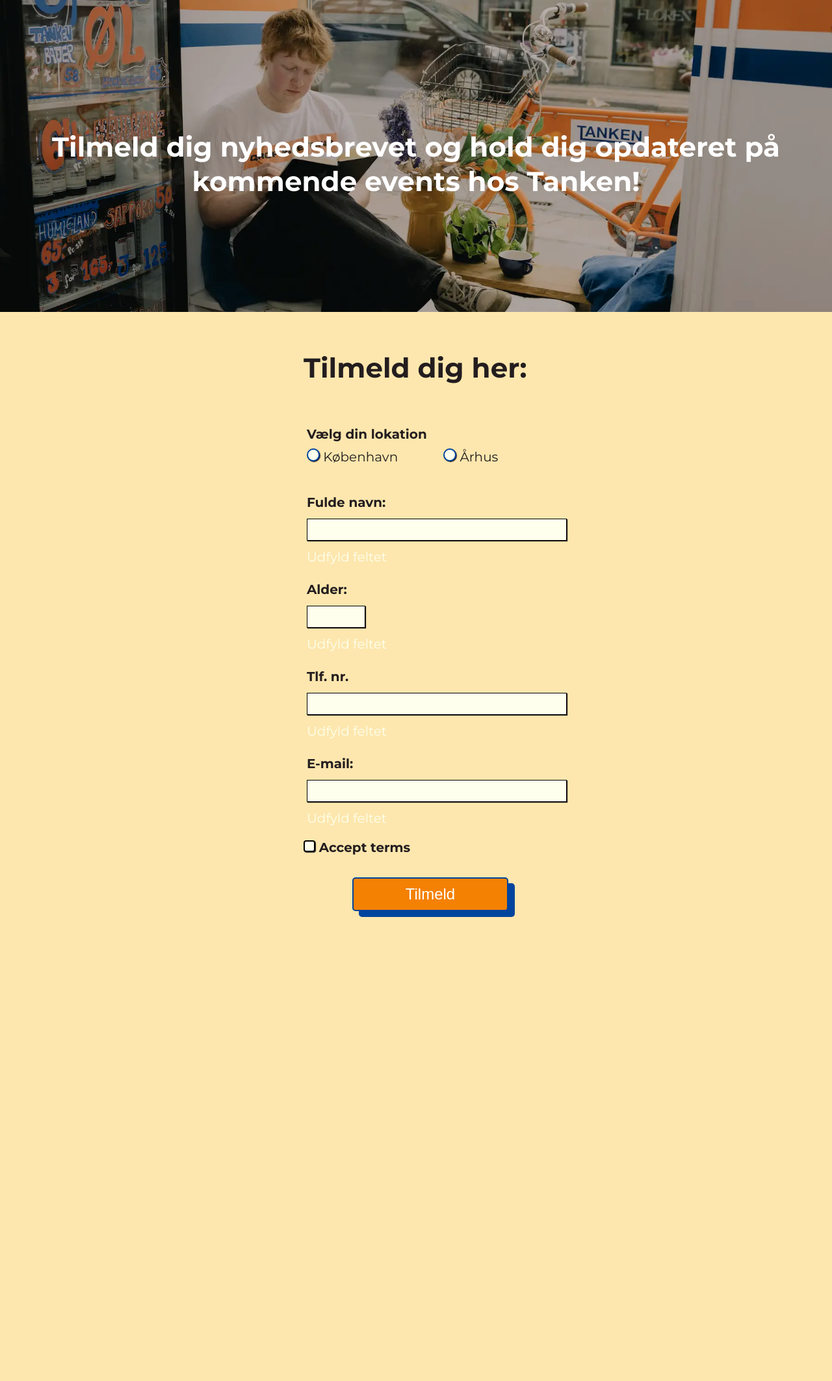
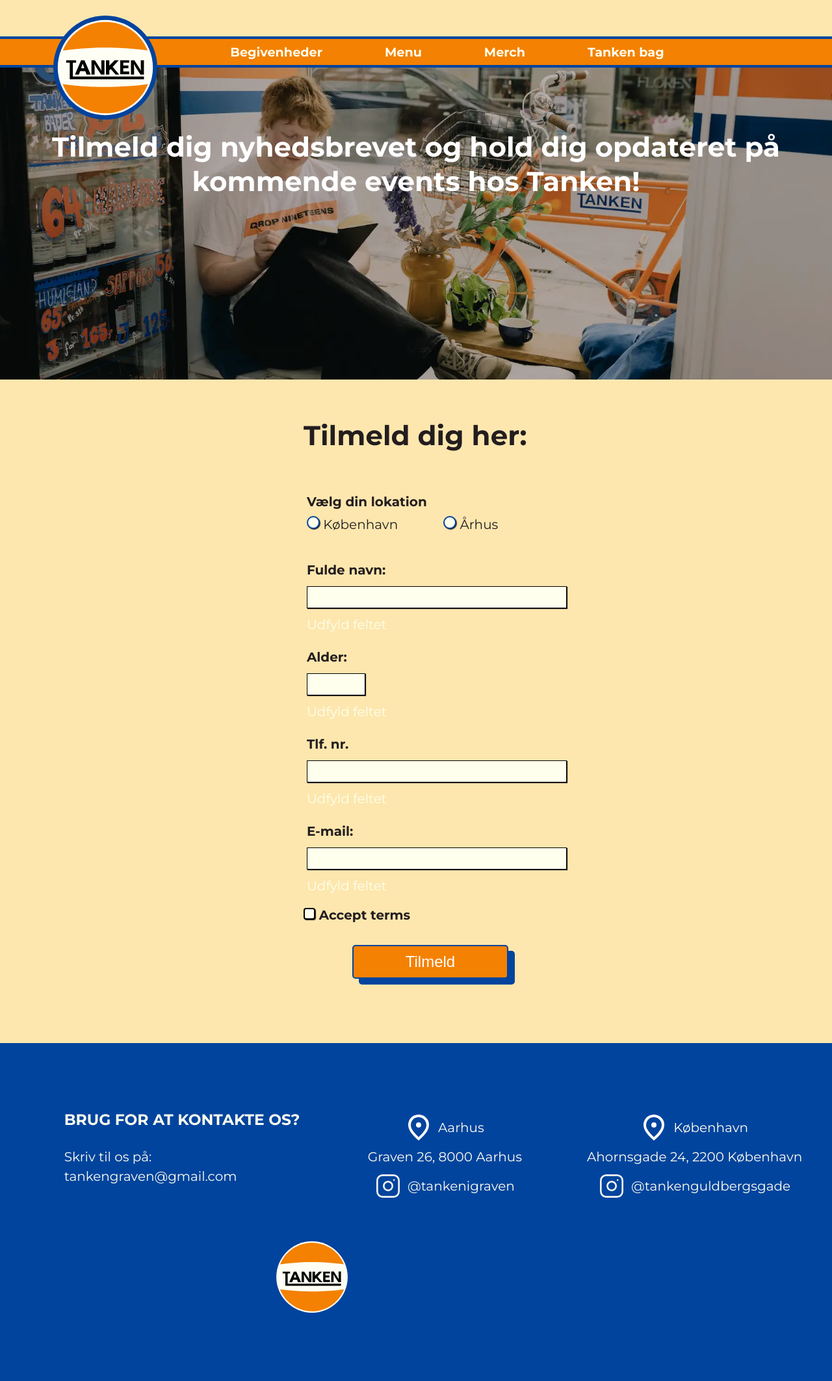
Before and after one commit to ErikFL66/tanken, a plain HTML site: page forms.html in a window 1280 px wide. Shown: the whole page at 65% size. Before the commit the page ends 1431 px from the top, so only its background shows below. Drawn offline with Linux system fonts and the light colour scheme; a web font is replaced by a local one.

Commit message:
final push

```diff
--- a/forms.css
+++ b/forms.css
@@ -1,3 +1,6 @@
+header {
+  z-index: 100;
+}
 .formsimg {
   width: 100%;
   height: 400px;
@@ -5,6 +8,7 @@
   filter: brightness(80%);
   position: relative;
   margin-bottom: 20px;
+  z-index: -100;
 }
 
 .formsh1 {
--- a/forms.html
+++ b/forms.html
@@ -13,9 +13,39 @@
     <link rel="stylesheet" href="tankenbag.css">
     <link rel="stylesheet" href="style.css">
     <link rel="stylesheet" href="forms.css">
+    <link rel="icon" type="image/x-icon" href="img/icons/favicon.svg">
 </head>
 
 <body>
+    <header>
+        <div>
+            <nav>
+                <div class="navgrid-1_1 menu">
+
+                    <div class="navcolor">
+                        <div class="logonav navorder">
+                            <img src="img/icons/logo.svg" alt="tanklogo">
+                        </div>
+                        <a class="navlink" href="begivenheder.html">Begivenheder</a>
+                        <a class="navlink" href="menu.html">Menu</a>
+                        <a class="navlink" href="merch.html">Merch</a>
+                        <a class="navlink" href="tankenbag.html">Tanken bag</a>
+                    </div>
+                </div>
+                <div class="mob-navgrid-1_1">
+                    <div id="logomobil">
+                        <img src="img/icons/logo.svg" alt="tanklogo">
+                    </div>
+                    <button class="burger" aria-label="burger menu">
+                        <span class="line"></span>
+                        <span class="line"></span>
+                        <span class="line"></span>
+                    </button>
+
+                </div>
+            </nav>
+        </div>
+    </header>
     <section>
         <div class="formsimg">
             <img src="img/images/gal_2.webp" alt="frontbillede">
@@ -82,7 +112,74 @@
             </form>
         </article>
     </section>
+    <footer>
+        <div class="lokationersamletfooter">
+            <!------------- kontaktoplysninger Graven  -------------->
+            <div class="footer_sektioner">
+                <div class="flex_footer">
+                    <a href="https://www.google.com/maps/place/Graven+26,+8000+Aarhus/@56.1588877,10.2099318,17z/data=!3m1!4b1!4m6!3m5!1s0x464c3f96f285d21f:0x2122ec542324ea89!8m2!3d56.1588877!4d10.2099318!16s%2Fg%2F11bw3y7h2d?entry=ttu&g_ep=EgoyMDI2MDUxNy4wIKXMDSoASAFQAw%3D%3D"
+                        target="_blank">
+                        <img src="img/icons/location_icon.svg" alt="lokationaarhus">
+                    </a>
+                    <p>Aarhus</p>
+                </div>
+                <div>
+                    <a href="https://www.google.com/maps/place/Graven+26,+8000+Aarhus/@56.1588877,10.2099318,17z/data=!3m1!4b1!4m6!3m5!1s0x464c3f96f285d21f:0x2122ec542324ea89!8m2!3d56.1588877!4d10.2099318!16s%2Fg%2F11bw3y7h2d?entry=ttu&g_ep=EgoyMDI2MDUxNy4wIKXMDSoASAFQAw%3D%3D"
+                        target="_blank">Graven 26, 8000 Aarhus</a>
+                </div>
+                <div class="flex_footer">
+                    <a href="https://www.instagram.com/tankenigraven/" target="_blank">
+                        <img src="img/icons/ig-logo.svg" alt="insta-aarhus">
+                    </a>
 
+                    <a href="https://www.instagram.com/tankenigraven/" target="_blank">@tankenigraven</a>
+                </div>
+
+            </div>
+            <!------------- kontaktoplysninger Guldbergsgade  -------------->
+
+            <div class="footer_sektioner">
+                <div class="flex_footer">
+                    <a href="https://www.google.com/maps/place/Ahornsgade+24,+2200+K%C3%B8benhavn/@55.6915213,12.5560949,17z/data=!3m1!4b1!4m6!3m5!1s0x465253aa6337287b:0x42575797dadedcb5!8m2!3d55.6915183!4d12.5586698!16s%2Fg%2F11rg654gdr?entry=ttu&g_ep=EgoyMDI2MDUxNy4wIKXMDSoASAFQAw%3D%3D"
+                        target="_blank">
+                        <img src="img/icons/location_icon.svg" alt="lokationkbh">
+                    </a>
+                    <p>København</p>
+                </div>
+                <div>
+                    <a href="https://www.google.com/maps/place/Ahornsgade+24,+2200+K%C3%B8benhavn/@55.6915213,12.5560949,17z/data=!3m1!4b1!4m6!3m5!1s0x465253aa6337287b:0x42575797dadedcb5!8m2!3d55.6915183!4d12.5586698!16s%2Fg%2F11rg654gdr?entry=ttu&g_ep=EgoyMDI2MDUxNy4wIKXMDSoASAFQAw%3D%3D"
+                        target="_blank">Ahornsgade 24, 2200 København</a>
+                </div>
+
+                <div class="flex_footer">
+                    <a href="https://www.instagram.com/tankenguldbergsgade/" target="_blank">
+                        <img src="img/icons/ig-logo.svg" alt="insta-aarhus">
+                    </a>
+
+                    <a href="https://www.instagram.com/tankenguldbergsgade/" target="_blank">@tankenguldbergsgade</a>
+                </div>
+            </div>
+
+        </div>
+        <!------------- opdelings-streg  -------------->
+        <div>
+            <span class="footerline"></span>
+        </div>
+        <!------------- kontaktoplysninger Mail  -------------->
+        <div>
+            <div class="footer_sektioner">
+                <div>
+                    <h3>BRUG FOR AT KONTAKTE OS?</h3>
+                    <p>Skriv til os på:</p>
+                    <a href="tankengraven@gmail.com">tankengraven@gmail.com</a>
+                </div>
+            </div>
+            <div class="footer_sektioner">
+                <img class="footer_logo" src="img/icons/logo.svg" alt="logo">
+            </div>
+        </div>
+    </footer>
+    <script src="burger.js"></script>
 </body>
 
 </html>
```
Also changed, not shown: menu.html (+1 -0 lines), merch.css (+18 -4 lines), merch.html (+8 -6 lines), tankenbag.html (+1 -0 lines), img/images/lightermobil.webp (added), img/images/merch_1mobil.webp (added), img/images/stickermobil.webp (added).
